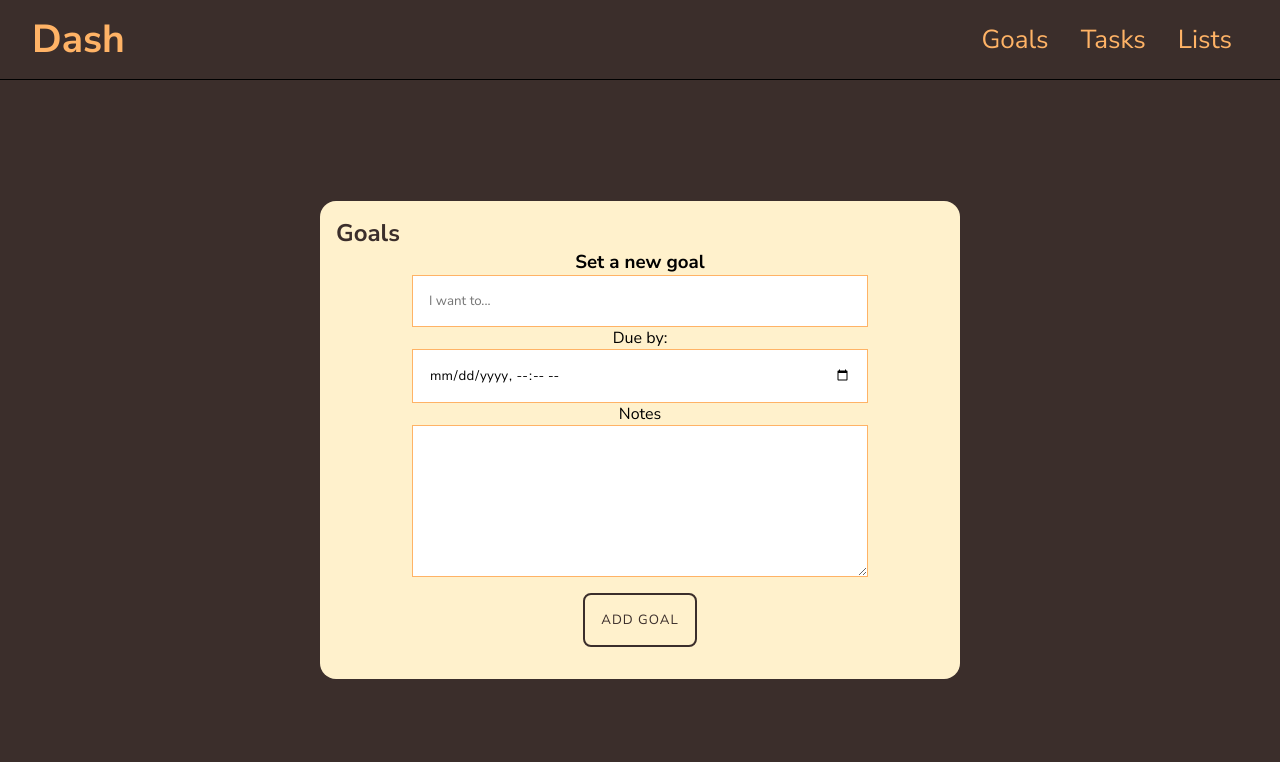
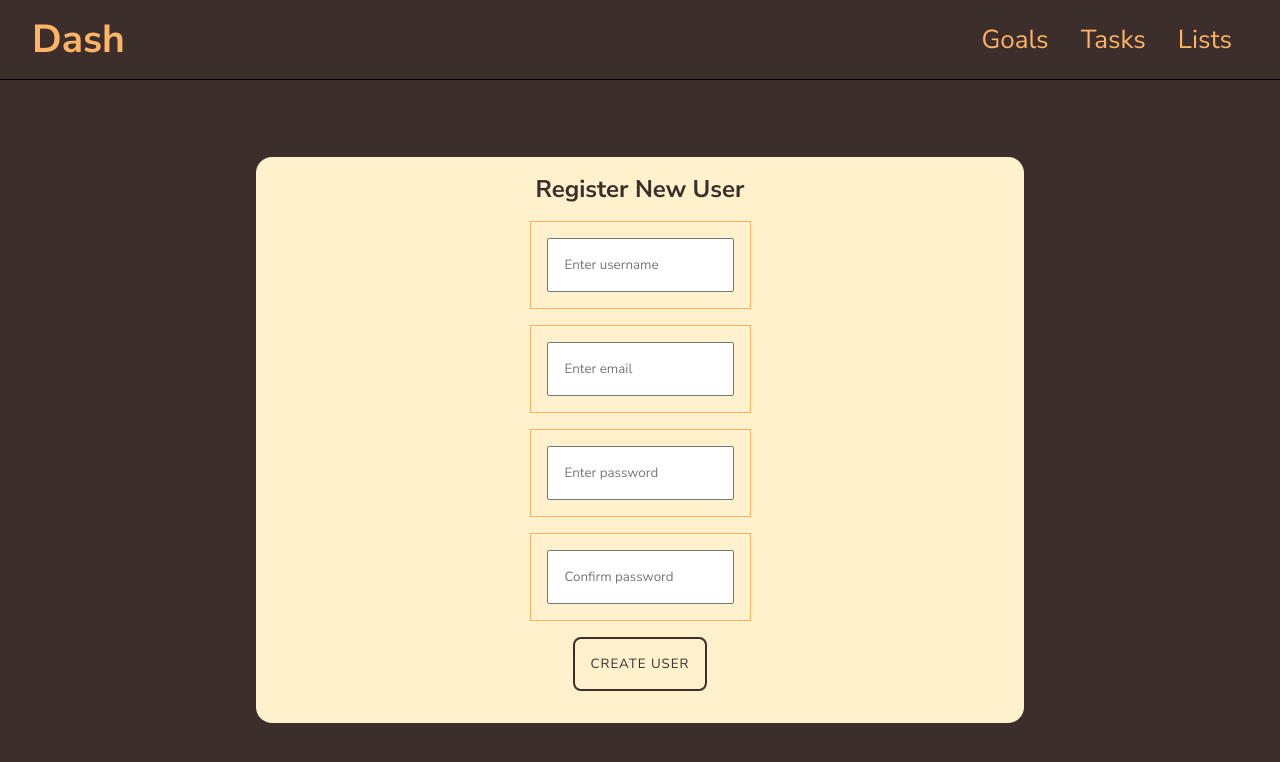
Before and after one commit to allanlalangan/project.Me, a React (Create React App) app in the folder client/: page / in a window 1280 px wide. Shown: the top 762 px of the page. Built offline with nearby package versions, Linux system fonts and the light colour scheme.

Commit message:
created Register components

```diff
--- a/client/src/App.js
+++ b/client/src/App.js
@@ -3,16 +3,17 @@ import React, { useState } from 'react'
 import Header from './components/Layout/Header'
 import Login from './components/Login/Login'
 import Goals from './components/Goals/Goals'
+import Register from './components/Register/Register'
 
 import styles from './App.module.css'
 
 const App = () => {
-  const [userLoggedIn, setUserLoggedIn] = useState(true)
+  const [userLoggedIn, setUserLoggedIn] = useState(false)
   return (
     <main className={styles['app-container']}>
       <Header />
       <section className={styles.page}>
-        {!userLoggedIn && <Login />}
+        {!userLoggedIn && <Register />}
         {userLoggedIn && <Goals />}
       </section>
     </main>
--- a/client/src/components/Goals/NewGoal/NewGoalForm.js
+++ b/client/src/components/Goals/NewGoal/NewGoalForm.js
@@ -1,6 +1,6 @@
 import React from 'react'
 import styles from './NewGoalForm.module.css'
-import Button from '../../../UI/Button'
+import Button from '../../UI/Button'
 
 const NewGoalForm = (props) => {
   const handleNewGoal = (e) => {
--- a/client/src/components/Login/LoginForm.js
+++ b/client/src/components/Login/LoginForm.js
@@ -1,7 +1,7 @@
 import React from 'react'
 import styles from './LoginForm.module.css'
 
-import Button from '../../UI/Button'
+import Button from '../UI/Button'
 
 const LoginForm = () => {
   const handleLogin = (e) => {
--- /dev/null
+++ b/client/src/components/Register/Register.js
@@ -0,0 +1,15 @@
+import React from 'react'
+import styles from './Register.module.css'
+
+import RegisterForm from './RegisterForm'
+
+const Register = () => {
+  return (
+    <div className={styles['register-container']}>
+      <h1 className={styles['register-heading']}>Register New User</h1>
+      <RegisterForm />
+    </div>
+  )
+}
+
+export default Register
--- /dev/null
+++ b/client/src/components/Register/Register.module.css
@@ -0,0 +1,16 @@
+.register-container {
+  display: flex;
+  flex-direction: column;
+  align-items: center;
+  justify-content: center;
+
+  background-color: var(--ter-color);
+  border-radius: 1rem;
+  width: 60vw;
+  /* height: 60vh; */
+  padding: 1rem;
+}
+
+.register-heading {
+  color: var(--prim-color);
+}
--- /dev/null
+++ b/client/src/components/Register/RegisterForm.js
@@ -0,0 +1,68 @@
+import React from 'react'
+import styles from './RegisterForm.module.css'
+
+import Button from '../UI/Button'
+
+const RegisterForm = () => {
+  const handleRegister = (e) => {
+    e.preventDefault()
+  }
+
+  return (
+    <form onSubmit={handleRegister} className={styles.form}>
+      <fieldset className={styles['form-fieldset']}>
+        <label className={styles.label} htmlFor='username'>
+          Username
+        </label>
+        <input
+          className={styles['form-control']}
+          type='username'
+          id='username'
+          name='username'
+          placeholder={'Enter username'}
+        />
+      </fieldset>
+
+      <fieldset className={styles['form-fieldset']}>
+        <label className={styles.label} htmlFor='email'>
+          Email
+        </label>
+        <input
+          className={styles['form-control']}
+          type='email'
+          id='email'
+          name='email'
+          placeholder={'Enter email'}
+        />
+      </fieldset>
+
+      <fieldset className={styles['form-fieldset']}>
+        <label className={styles.label} htmlFor='password'>
+          Password
+        </label>
+        <input
+          className={styles['form-control']}
+          type='text'
+          id='password'
+          placeholder={'Enter password'}
+        />
+      </fieldset>
+
+      <fieldset className={styles['form-fieldset']}>
+        <label className={styles.label} htmlFor='password2'>
+          Password2
+        </label>
+        <input
+          className={styles['form-control']}
+          type='text'
+          id='password2'
+          placeholder={'Confirm password'}
+        />
+      </fieldset>
+
+      <Button type='submit'>Create User</Button>
+    </form>
+  )
+}
+
+export default RegisterForm
--- /dev/null
+++ b/client/src/components/Register/RegisterForm.module.css
@@ -0,0 +1,30 @@
+.form {
+  display: flex;
+  flex-direction: column;
+  align-items: center;
+  justify-content: center;
+}
+
+.form-fieldset {
+  display: flex;
+  flex-direction: column;
+  align-items: center;
+  justify-content: center;
+
+  padding: 1rem;
+  margin-top: 1rem;
+  border: 1px solid;
+  border-color: var(--sec-color);
+}
+
+.label {
+  display: none;
+}
+
+.form-control {
+  padding: 1rem;
+}
+
+.register-btn {
+  border-color: var(--sec-color);
+}
--- a/client/src/global.css
+++ b/client/src/global.css
@@ -24,8 +24,6 @@ button {
 }
 
 html {
-  width: 100vw;
-  height: 100vh;
   font-family: -apple-system, BlinkMacSystemFont, 'Segoe UI', 'Roboto', 'Oxygen',
     'Ubuntu', 'Cantarell', 'Fira Sans', 'Droid Sans', 'Helvetica Neue',
     sans-serif;
```
Also changed, not shown: client/src/components/UI/Button.js (renamed from client/src/UI/Button.js), client/src/components/UI/Button.module.css (renamed from client/src/UI/Button.module.css).
